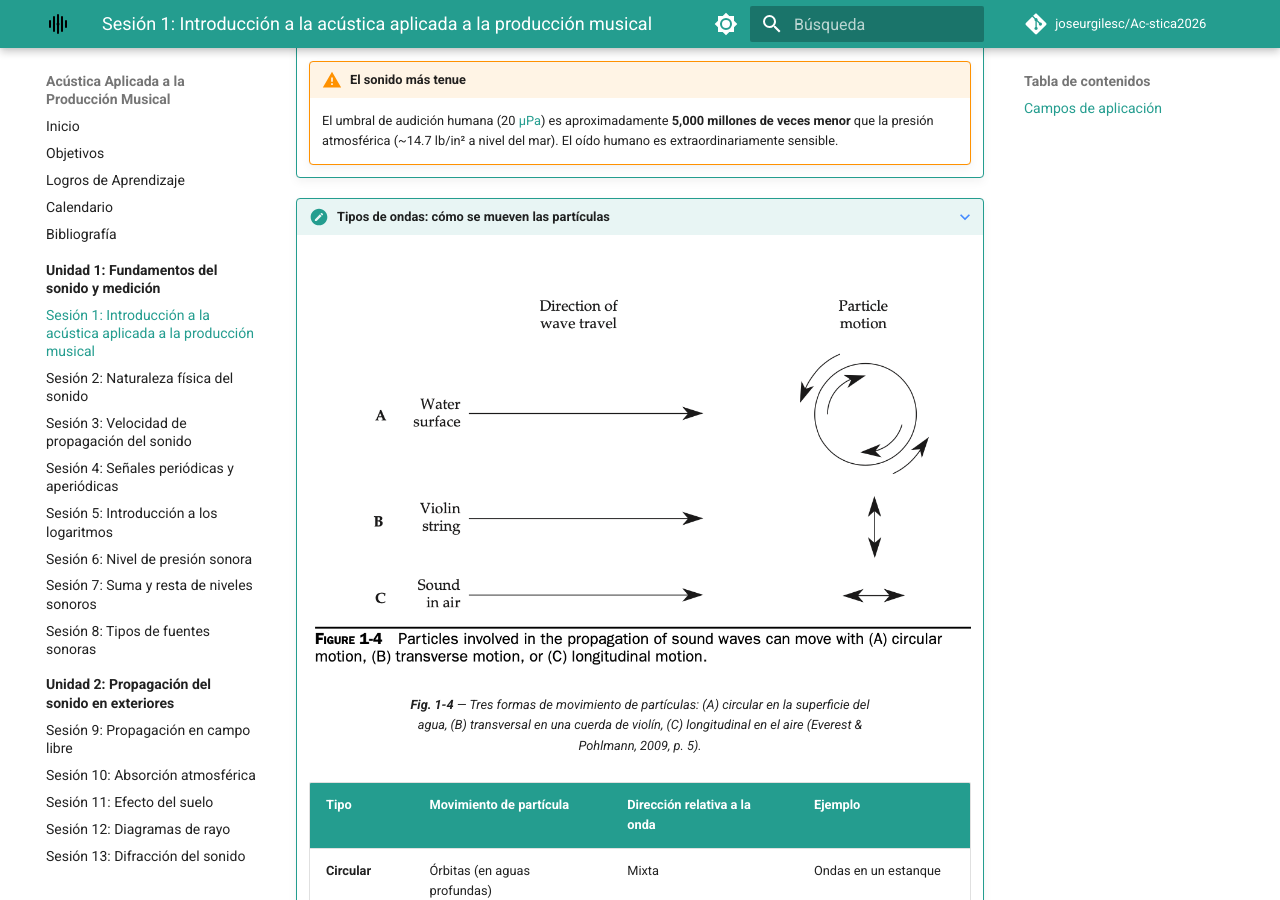
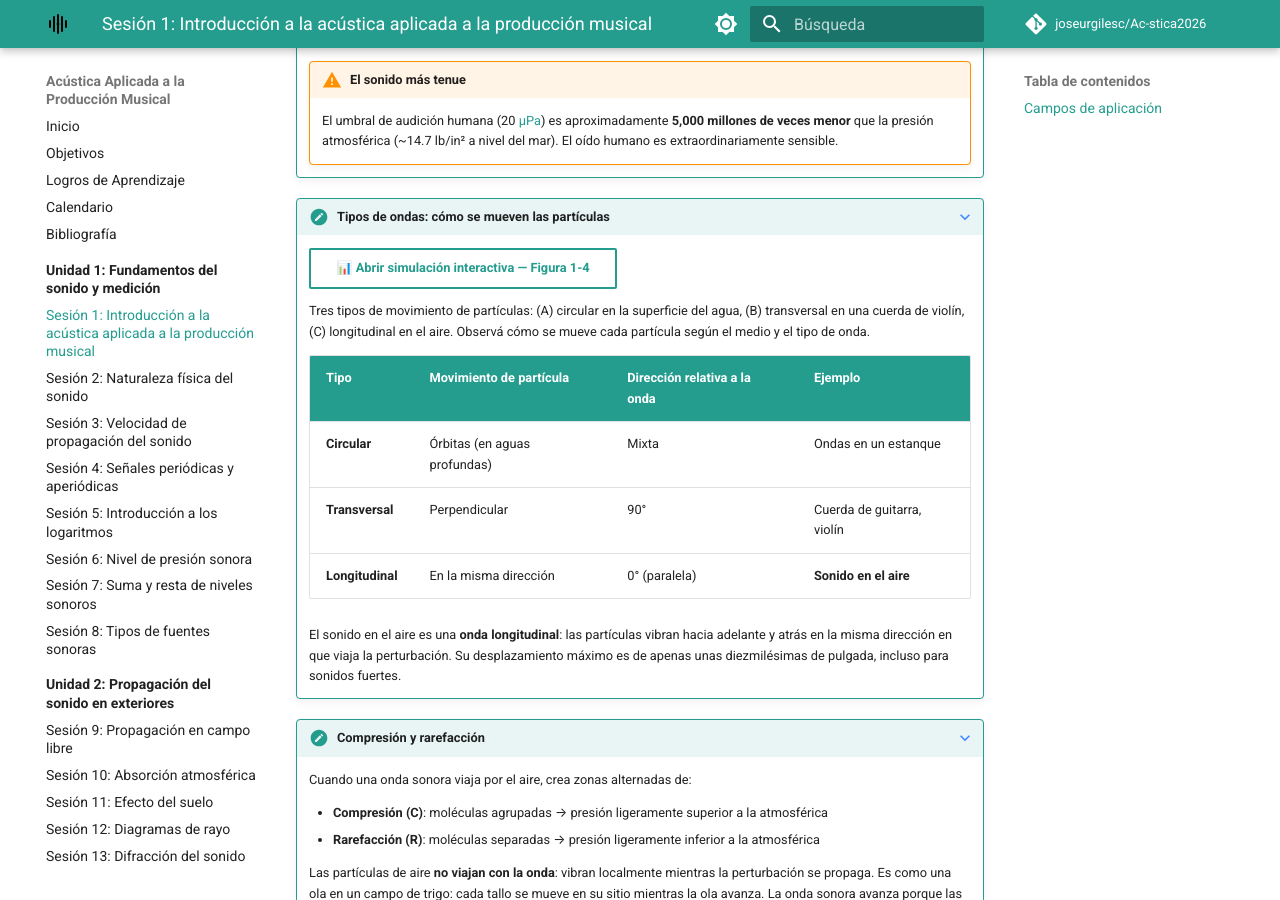
Before and after one commit to joseurgilesc/Ac-stica2026, an MkDocs documentation site: the page built from docs/unidades/U-1-fundamentos-medicion/sesion-01/index.md, in a window 1280 px wide and 900 px high, scrolled down 1827 px. Built offline with MkDocs 1.6.1 and Material for MkDocs 9.7.7, drawn with Linux system fonts in a browser that asks for light colours; comment, search, counter and statistics services are not loaded.

Commit message:
feat: colores teal + reemplazar Fig 1-4 estatica por simulacion interactiva

```diff
--- a/docs/unidades/U-1-fundamentos-medicion/sesion-01/index.md
+++ b/docs/unidades/U-1-fundamentos-medicion/sesion-01/index.md
@@ -72,10 +72,9 @@
 
 ???+ note "Tipos de ondas: cómo se mueven las partículas"
 
-    <figure markdown="span">
-      ![Fig. 1-4: Tipos de ondas](../../../img/FIGURE%201-4.png)
-      <figcaption>**Fig. 1-4** — Tres formas de movimiento de partículas: (A) circular en la superficie del agua, (B) transversal en una cuerda de violín, (C) longitudinal en el aire (Everest & Pohlmann, 2009, p. 5).</figcaption>
-    </figure>
+    [📊 **Abrir simulación interactiva — Figura 1-4**](../../../simulacion/tipos-onda.html){ .md-button }
+
+    Tres tipos de movimiento de partículas: (A) circular en la superficie del agua, (B) transversal en una cuerda de violín, (C) longitudinal en el aire. Observá cómo se mueve cada partícula según el medio y el tipo de onda.
 
     | Tipo | Movimiento de partícula | Dirección relativa a la onda | Ejemplo |
     |---|---|---|---|
```
Also changed, not shown: docs/simulacion/tipos-onda.html (+10 -10 lines).
